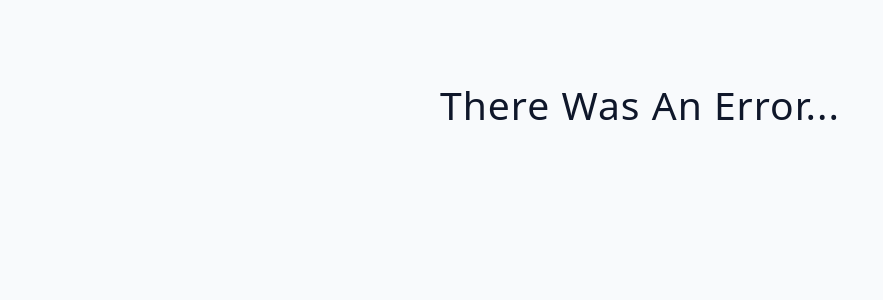
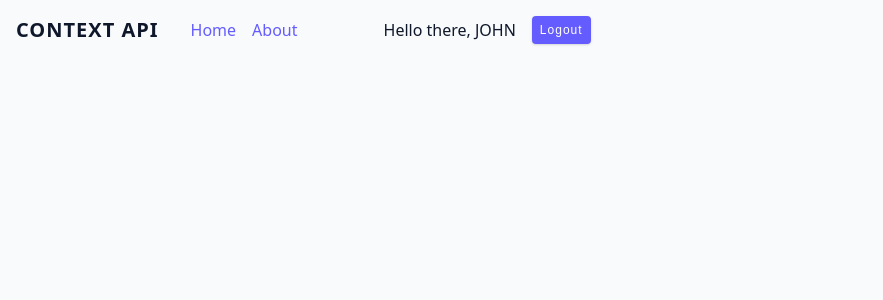
Before and after one commit to samuelkim97/advanced-react, a React (Vite) app: page / in a window 1280 px wide. Shown: the top 300 px of the page, without its empty margins (0-883 px from the left). Built offline with nearby package versions, Linux system fonts and the light colour scheme; no server answers.

Commit message:
done 09-props

```diff
--- a/src/App.jsx
+++ b/src/App.jsx
@@ -1,9 +1,11 @@
 import Starter from "./tutorial/08-custom-hooks/starter/02-fetch-data";
+import Navbar from "./tutorial/09-context-api/starter/Navbar";
 
 function App() {
   return (
-    <div className="container">
-      <Starter />
+    <div>
+      {/* <Starter /> */}
+      <Navbar />
     </div>
   );
 }
--- /dev/null
+++ b/src/tutorial/09-context-api/starter/NavLinks.jsx
@@ -0,0 +1,24 @@
+import UserContainer from "./UserContainer";
+
+const NavLinks = (props) => {
+  const { user, logout } = props;
+
+  return (
+    <div className="nav-container">
+      <ul className="nav-links">
+        <li>
+          <a href="http://" target="_blank">
+            home
+          </a>
+        </li>
+        <li>
+          <a href="http://" target="_blank">
+            about
+          </a>
+        </li>
+      </ul>
+      <UserContainer user={user} logout={logout} />
+    </div>
+  );
+};
+export default NavLinks;
--- /dev/null
+++ b/src/tutorial/09-context-api/starter/Navbar.jsx
@@ -0,0 +1,20 @@
+import { useState } from "react";
+import NavLinks from "./NavLinks";
+
+const Navbar = () => {
+  const [user, setUser] = useState({ name: "john" });
+
+  const logout = () => {
+    setUser(null);
+  };
+
+  return (
+    <div>
+      <nav className="navbar">
+        <h5>CONTEXT API</h5>
+        <NavLinks user={user} logout={logout} />
+      </nav>
+    </div>
+  );
+};
+export default Navbar;
--- /dev/null
+++ b/src/tutorial/09-context-api/starter/UserContainer.jsx
@@ -0,0 +1,17 @@
+const UserContainer = ({ user, logout }) => {
+  return (
+    <div className="user-container">
+      {user ? (
+        <>
+          <p>Hello there, {user.name.toUpperCase()}</p>
+          <button className="btn" onClick={logout}>
+            logout
+          </button>
+        </>
+      ) : (
+        <p>please login</p>
+      )}
+    </div>
+  );
+};
+export default UserContainer;
```
Also changed, not shown: src/tutorial/09-context-api/starter/README.md (deleted).
